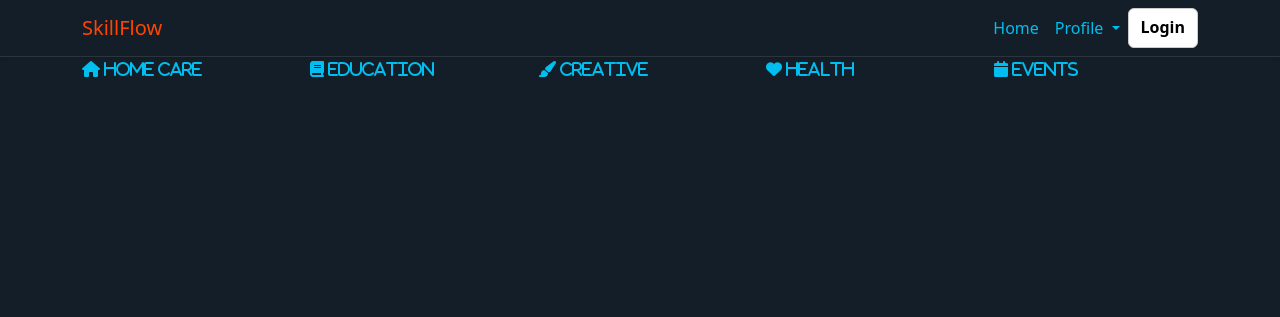
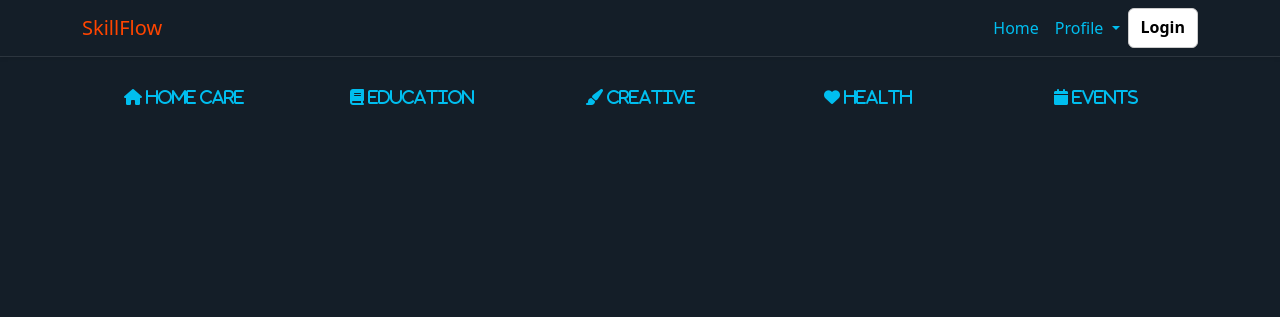
Before and after one commit to onur-CK/SkillFlow, a Django app: template skillflow/templates/index.html in a window 1280 px wide. Shown: the top 317 px of the page. Run offline with Django 5.2, Linux system fonts and the light colour scheme; the template is opened without the code that fills it, so the values that code supplies are empty.

Commit message:
Add css flex  props and stylings for category icons.

```diff
--- a/skillflow/static/css/styles.css
+++ b/skillflow/static/css/styles.css
@@ -98,4 +98,9 @@ body {
 
 .category-icon {
     color: #00beef;
+    display: flex;
+    flex-direction: column;
+    align-items: center;
+    text-decoration: none;
+    padding: 2rem;
 }
```
